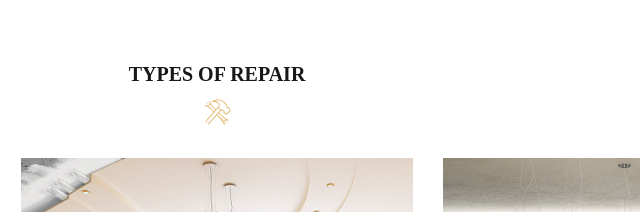
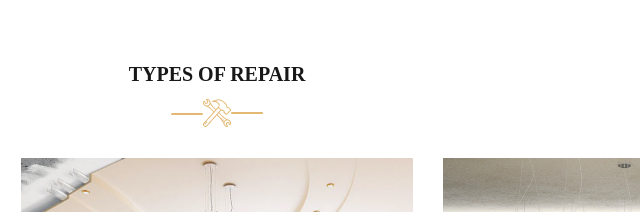
Before and after one commit to Evgeniy604/Evgeniy604----------Figma, a plain HTML site: page index.html in a window 1280 px wide. Shown: the part 2706-2918 px from the top of the page, 503-1143 px from the left. Drawn offline with Linux system fonts and the light colour scheme; files whose address does not match are found by name; a web font is replaced by a local one.

Commit message:
Update style.css

```diff
--- a/css/style.css
+++ b/css/style.css
@@ -643,19 +643,24 @@ body * {
 
 .types__vector {
   background-image: url(../svg/Vector.jpg);
-  border-radius: 30px;
+  /* border-radius: 30px; */
   width: 28px;
   height: 28px;
   margin: 0 auto;
+  position: relative;
+
+
+  bottom: 0px;
 }
+
 
 .types__vector::after {
   content: "";
   width: 32px;
   height: 2px;
   position: absolute;
-  left: 57%;
-  top: 306%;
+  left: 100%;
+  top: 50%;
   transform: translate(0, -50%);
   background: #e3b873;
   border-radius: 15px / 15px;
@@ -666,7 +671,7 @@ body * {
   width: 32px;
   height: 2px;
   position: absolute;
-  top: 306%;
+  top: 55%;
   transform: translate(-100%, -50%);
   background: #e3b873;
   border-radius: 15px / 15px;
```
